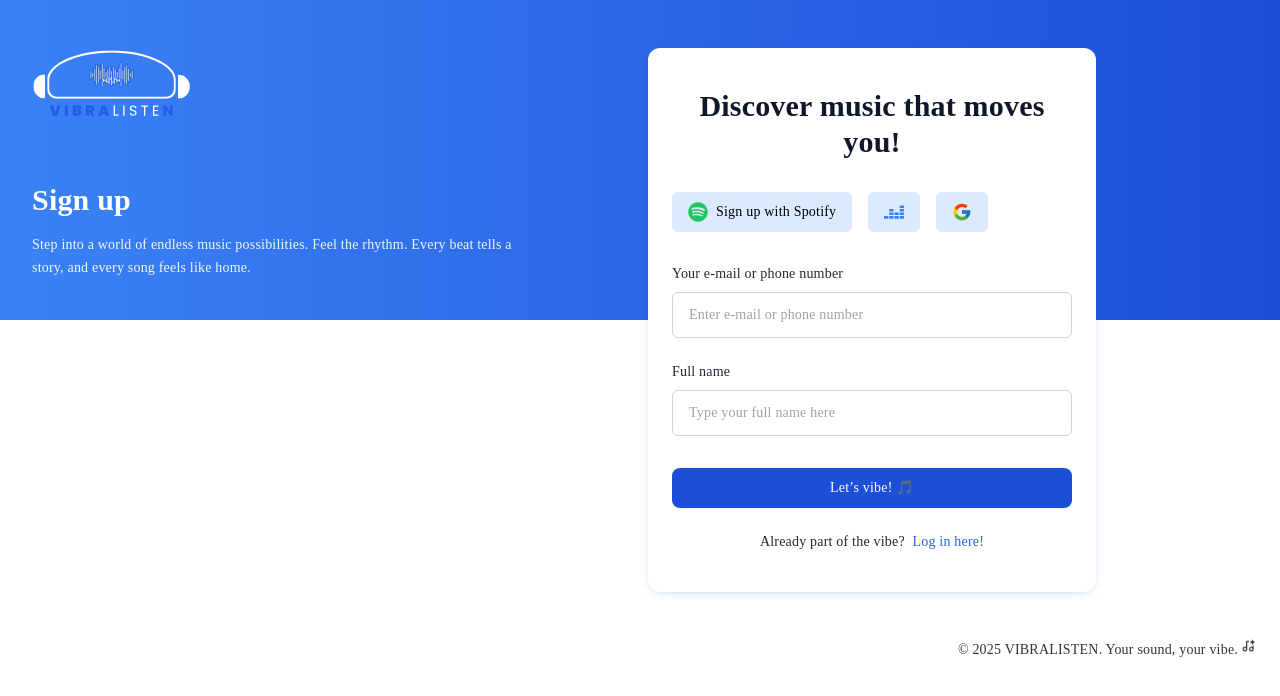
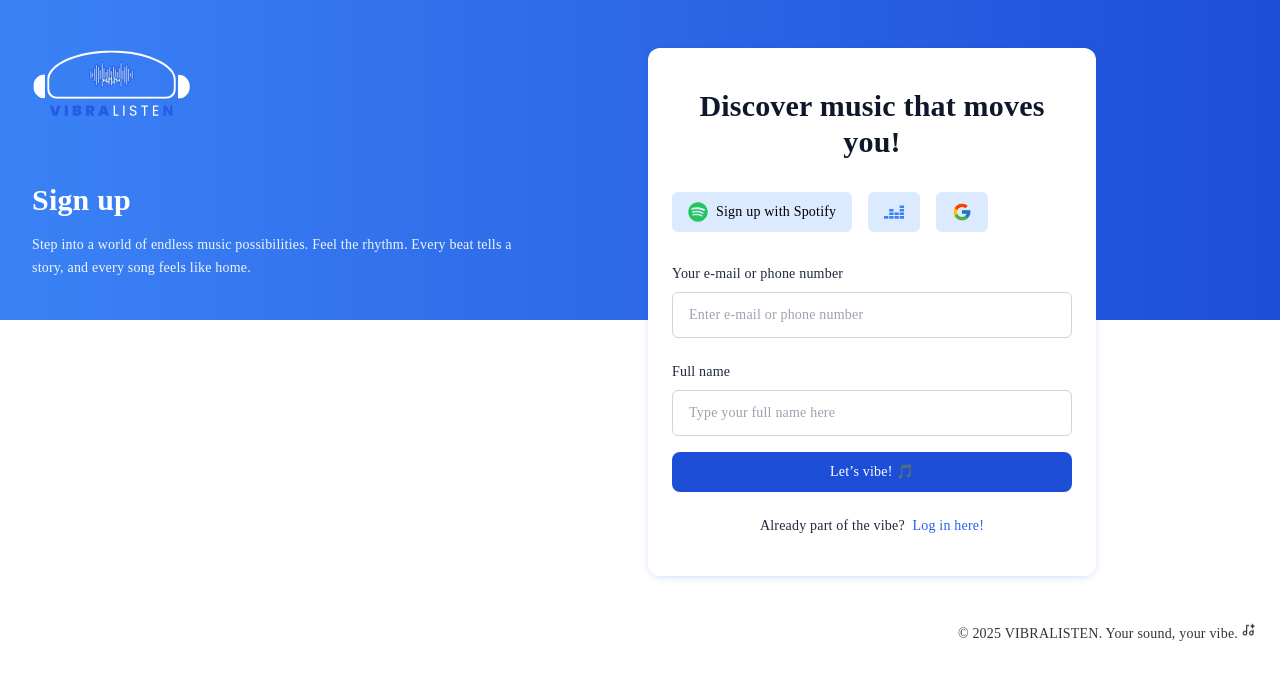
Before and after one commit to lodsa-ntos/vibralisten, a React (Vite) app in the folder frontend/: page /signup in a window 1280 px wide. Shown: the top 696 px of the page. Built offline with nearby package versions, Linux system fonts and the light colour scheme; a web font is replaced by a local one.

Commit message:
Add form submission handling to Signup component

```diff
--- a/frontend/src/pages/Authentication/Signup/Signup.jsx
+++ b/frontend/src/pages/Authentication/Signup/Signup.jsx
@@ -66,7 +66,7 @@ export const Signup = () => {
 
         {/* Registration form */}
         <div className="bg-white rounded-xl sm:px-6 px-4 py-10 max-w-md w-full h-max shadow-[0_2px_10px_-3px_rgba(6,81,237,0.3)] max-lg:mx-auto">
-          <form>
+          <form onSubmit={handleSignUp}>
             <div className="mb-8">
               <h3 className="text-3xl text-center font-semibold text-slate-900">Discover music that moves you!</h3>
             </div>
@@ -117,7 +117,7 @@ export const Signup = () => {
             {error && <p className="text-red-500 text-sm mt-4 text-center">{error}</p>}
 
             {/* Signup button */}
-            <div className="mt-8">
+            <div className="mt-4">
               <button
               type="submit"
               disabled={isLoading}
```
